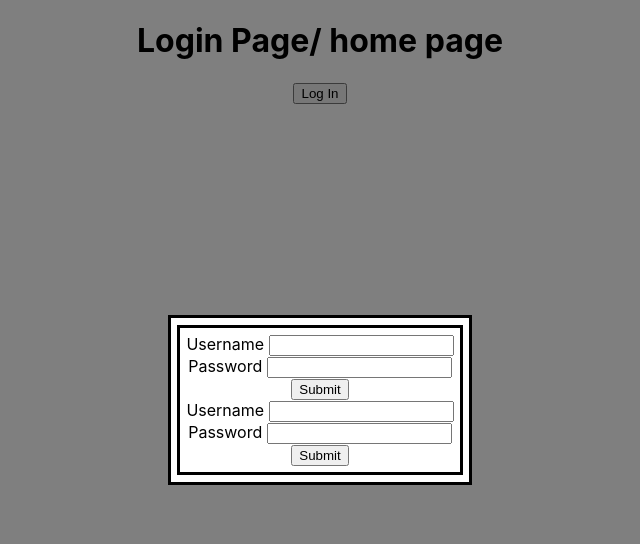
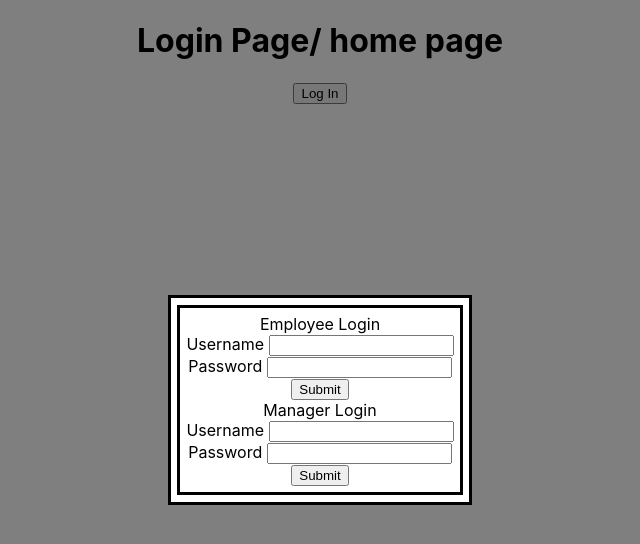
Before and after one commit to HalleyB/TLDP_Feedback, a React (Create React App) app in the folder client/feedback/: page / in a window 1280 px wide. Both pictures are taken after a click on the button "Log In". Shown: the top 544 px of the page, without its empty margins (320-960 px from the left). Built offline with nearby package versions, Linux system fonts and the light colour scheme.

Commit message:
Edited Modal

```diff
--- a/client/feedback/src/children/login.js
+++ b/client/feedback/src/children/login.js
@@ -77,6 +77,7 @@ function Login(props) {
             <Modal styles={modalStyles} show={show} onClose={() => setShow(false)}>
             <div className="modal-body">
                 <form className='employeeForm' onSubmit={(e) => handleEmployeeSubmit(e)}>
+                    Employee Login
                     <div className="input-container">
                         <label>Username </label>
                         <input type="text" name="uname" required
@@ -95,6 +96,7 @@ function Login(props) {
                     </div>
                 </form>
                 <form className='managerForm' onSubmit={(e) => handleManagerSubmit(e)}>
+                    Manager Login
                     <div className="input-container">
                         <label>Username </label>
                         <input type="text" name="uname" required
```
Also changed, not shown: client/feedback/src/children/modal.js (+14 -0 lines).
